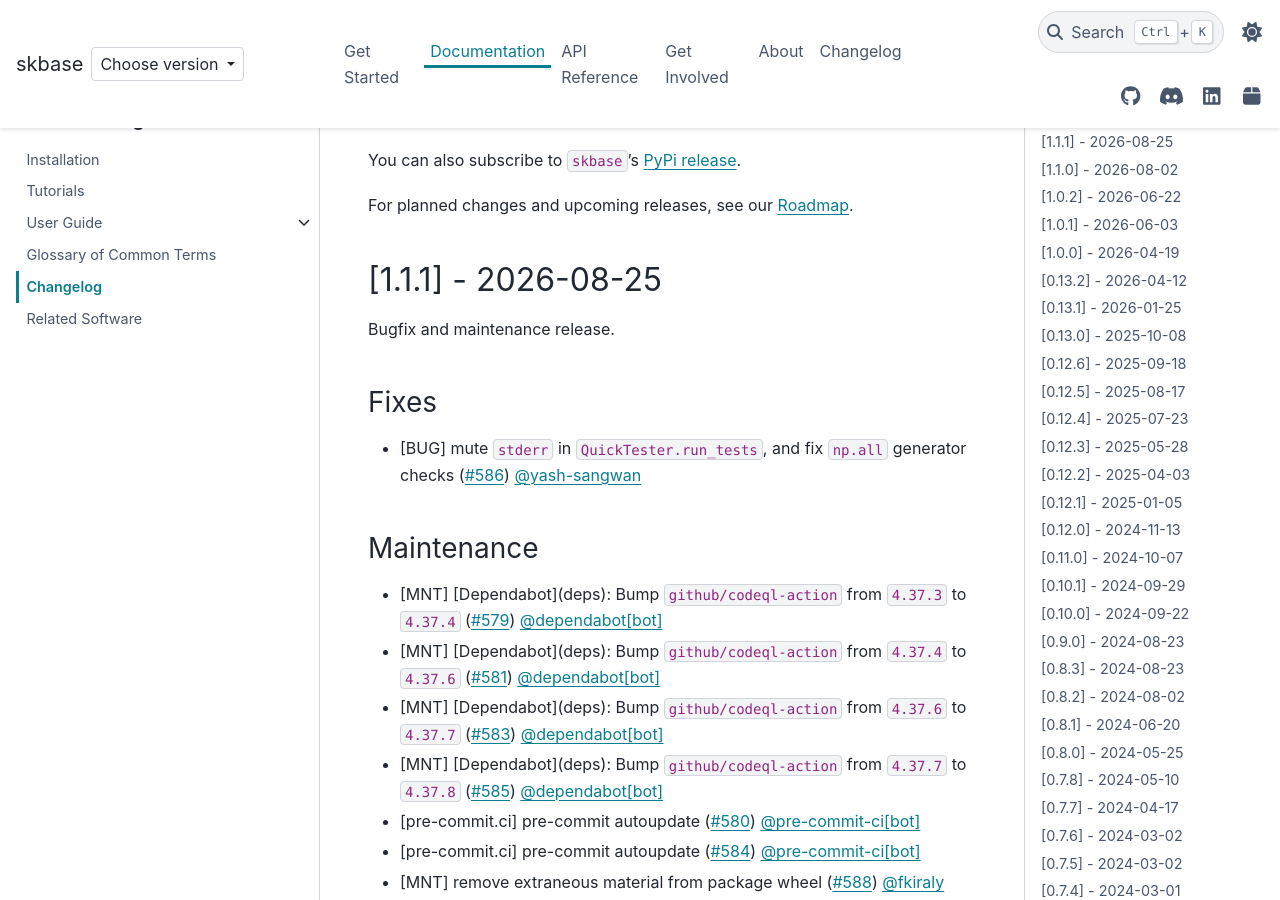
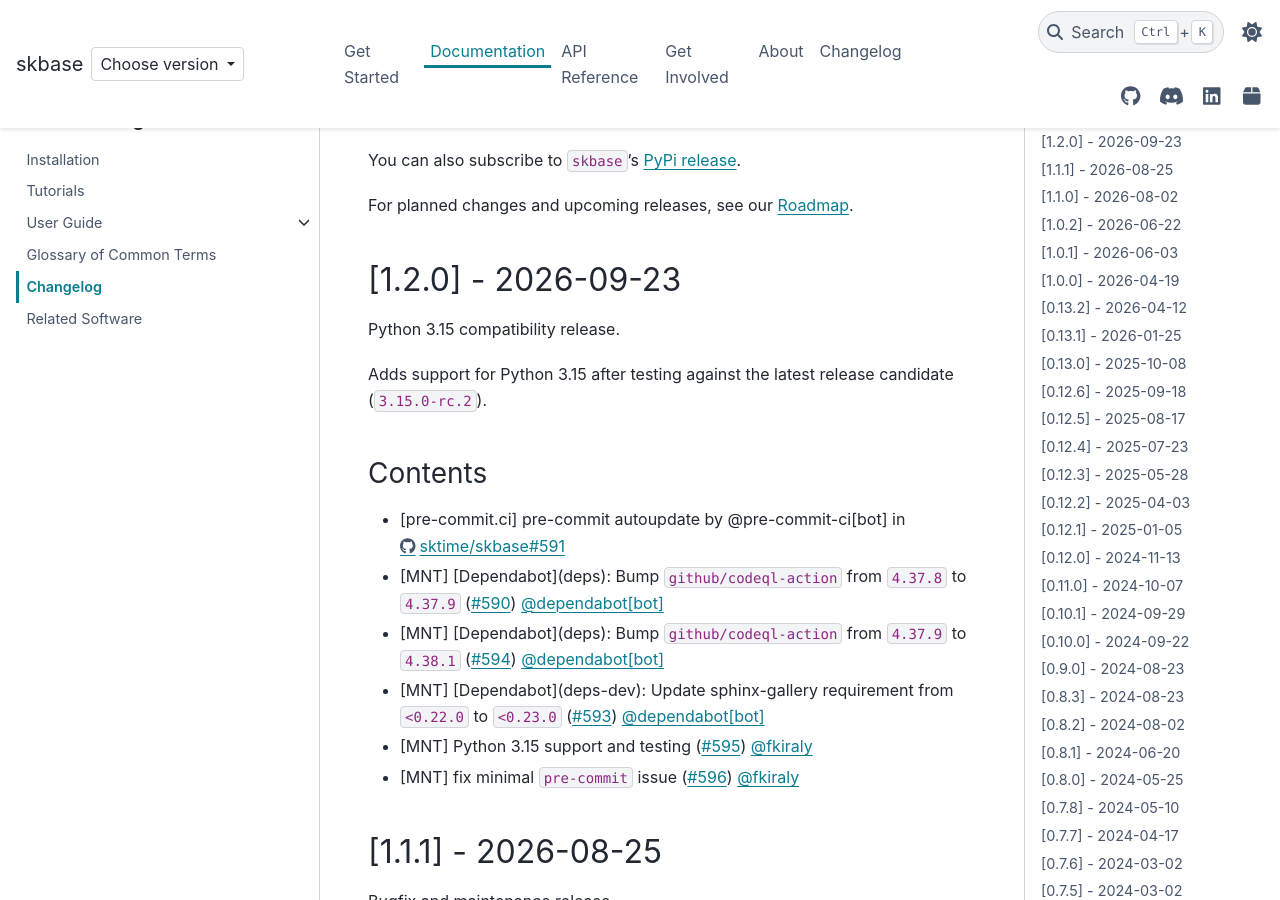
Before and after one commit to sktime/skbase, a Sphinx documentation site: the page built from docs/source/user_documentation/changelog.rst, in a window 1280 px wide and 900 px high, scrolled down 224 px. Built offline with Sphinx 7.4.7 and the PyData theme 0.15.4, drawn with Linux system fonts in a browser that asks for light colours; comment, search, counter and statistics services are not loaded.

Commit message:
Release 1.2.0 (#597)
Release 1.2.0

* changelog
* version bump

```diff
--- a/docs/source/user_documentation/changelog.rst
+++ b/docs/source/user_documentation/changelog.rst
@@ -13,6 +13,27 @@
 `PyPi release <https://libraries.io/pypi/scikit-base>`_.
 
 For planned changes and upcoming releases, see our :ref:`roadmap`.
+
+[1.2.0] - 2026-09-23
+====================
+
+Python 3.15 compatibility release.
+
+Adds support for Python 3.15 after testing against the latest release candidate
+(``3.15.0-rc.2``).
+
+Contents
+---------
+
+* [pre-commit.ci] pre-commit autoupdate by @pre-commit-ci[bot] in https://github.com/sktime/skbase/pull/591
+* [MNT] [Dependabot](deps): Bump ``github/codeql-action`` from ``4.37.8`` to ``4.37.9``
+  (:pr:`590`) :user:`dependabot[bot]`
+* [MNT] [Dependabot](deps): Bump ``github/codeql-action`` from ``4.37.9`` to ``4.38.1``
+  (:pr:`594`) :user:`dependabot[bot]`
+* [MNT] [Dependabot](deps-dev): Update sphinx-gallery requirement from ``<0.22.0`` to
+  ``<0.23.0`` (:pr:`593`) :user:`dependabot[bot]`
+* [MNT] Python 3.15 support and testing (:pr:`595`) :user:`fkiraly`
+* [MNT] fix minimal ``pre-commit`` issue (:pr:`596`) :user:`fkiraly`
 
 [1.1.1] - 2026-08-25
 ====================
--- a/pyproject.toml
+++ b/pyproject.toml
@@ -1,6 +1,6 @@
 [project]
 name = "scikit-base"
-version = "1.1.1"
+version = "1.2.0"
 description = "Base classes for sklearn-like parametric objects"
 authors = [
     {name = "sktime developers", email = "sktime.toolbox@gmail.com"},
--- a/skbase/__init__.py
+++ b/skbase/__init__.py
@@ -7,4 +7,4 @@
 sktime design principles in your project.
 """
 
-__version__: str = "1.1.1"
+__version__: str = "1.2.0"
```
Also changed, not shown: README.md (+1 -1 lines), docs/source/_static/switcher.json (+11 -1 lines).
